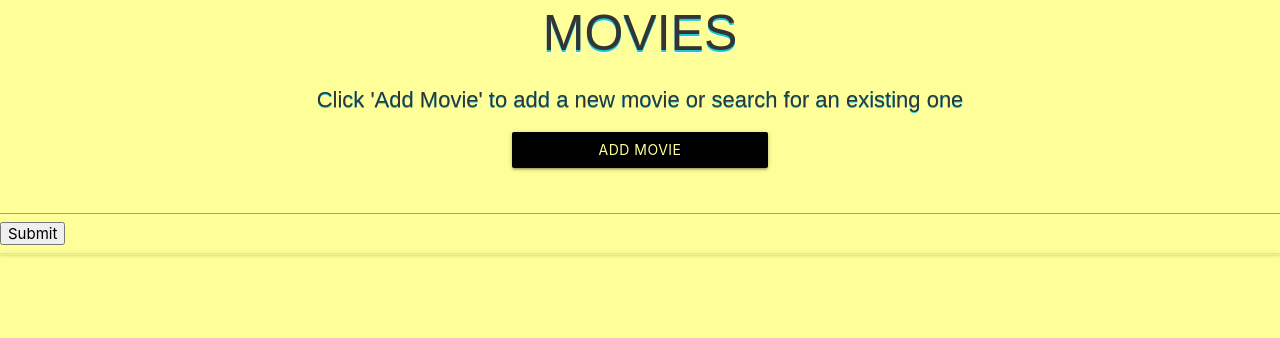
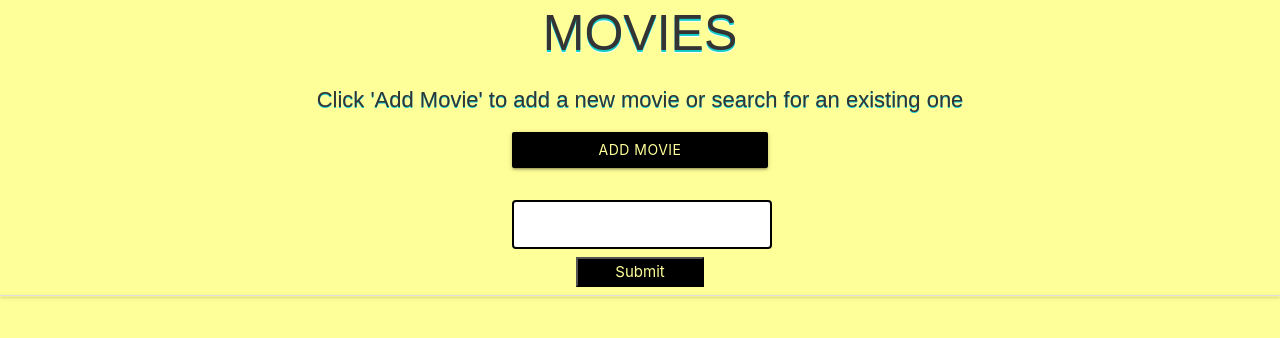
Before and after one commit to cfaulkner985/hollywood-reviews, a Flask app: page /get_movies in a window 1280 px wide. Shown: the part 218-556 px from the top of the page. Run offline with Flask 2, Linux system fonts and the light colour scheme; data that the repository does not hold is empty; some libraries are stand-ins or nearby versions.

Commit message:
Removed comments and styled search bar

```diff
--- a/static/css/style.css
+++ b/static/css/style.css
@@ -1,9 +1,15 @@
-/********** ALL PAGES  **********/
+/*
+* Prefixed by https://autoprefixer.github.io
+* PostCSS: v7.0.29,
+* Autoprefixer: v9.7.6
+* Browsers: last 4 version
+*/
+
 body {
   background-color: rgb(255, 255, 153);
 }
 
-/***** NAV BAR  *****/
+/***** CHANGING THE COLOUR, FONT SIZE AND POSITION OF THE NAV BAR  *****/
 nav {
   background-color: #000000;
   height: 12em;
@@ -18,17 +24,20 @@ nav ul a {
   padding: 2em 1.5em;
 }
 
-/***** SIDE BAR  *****/
+.nav-wrapper img {
+  height: 5em;
+  margin-bottom: 2em;
+}
+
 .sidenav {
   background-color: rgb(255, 255, 153);
 }
 
-/***** LOGO  *****/
 .brand-logo {
   margin-right: 1em;
 }
 
-/***** HEADING  *****/
+/***** CHANGING HEADINGS AND SUB HEADINGS TO HAVE A NICE SHADOW EFFECT WITH A BIG CLEAR FONT *****/
 h2 {
   text-align: center;
   margin: 1em 0 0.5em 0;
@@ -41,7 +50,6 @@ h2 {
   text-shadow: 0 2px #13cec4, 0 3px white;
 }
 
-/***** HEADING  *****/
 h4 {
   text-align: center;
   margin: 1em 0 0.5em 0;
@@ -53,9 +61,6 @@ h4 {
   text-shadow: 0 1px #13cec4, 0 1px white;
 }
 
-
-/********** USER PAGE  **********/
-/***** SLIDER IMAGES  *****/
 h1 {
   text-shadow: 4px 4px #000000;
   font-weight: bold;
@@ -67,30 +72,10 @@ h3 {
   font-size: 2em;
 }
 
-/***** FORM  *****/
-.input-field {
+.input-box {
   background-color: rgb(255, 255, 255);
   border: 2px solid black;
   border-radius: 4px;
-}
-
-.nav-wrapper img {
-  height: 5em;
-  margin-bottom: 2em;
-}
-
-.input-field label {
-  color: #000;
-}
-
-.input-field input[type="text"]:focus + label {
-  color: #000;
-  padding-top: 1em;
-}
-
-.input-field input[type="email"]:focus + label {
-  color: #000;
-  padding-top: 1em;
 }
 
 .row .col {
@@ -99,7 +84,19 @@ h3 {
   margin-right: auto;
 }
 
-/***** RATINGS BAR  *****/
+#search {
+  background-color: rgb(255, 255, 255);
+  border: 2px solid black;
+  border-radius: 4px;
+  width: 20%;
+  margin-left: 40%;
+  margin-right: 30%;
+  margin-top: 2em;
+  text-align: center;
+}
+
+/***** CHANGING RATING BAR TO A BLUE BAR AND WHITE CUSOR TO MATCH THE SITE  *****/
+/***** I ADDED CODE TO MAKE SURE IT LOAD PROPERLY ON DIFFERENT BROWSERS  *****/
 input[type="range"] {
   -webkit-appearance: none;
   margin: 18px 0;
@@ -192,23 +189,17 @@ input[type="range"]:focus::-ms-fill-upper {
   display: block;
 }
 
-/********** REVIEWS PAGE  **********/
-/***** BUTTONS  *****/
 .reviews_button {
   color: rgb(255, 255, 153);
   margin-left: 1em;
 }
 
-/********** EDIT REVIEWS PAGE  **********/
-/***** BUTTONS  *****/
 .edit_review {
   color: rgb(255, 255, 153);
   margin: auto;
   display: block;
 }
 
-/********** MOVIES PAGE  **********/
-/***** BUTTONS  *****/
 .insert_movie {
   color: rgb(255, 255, 153);
   margin: auto;
@@ -216,8 +207,15 @@ input[type="range"]:focus::-ms-fill-upper {
   margin-top: 1em;
 }
 
-/********** ADD MOVIES PAGE  **********/
-/***** BUTTONS  *****/
+#submit_form {
+  color: rgb(255, 255, 153);
+  background-color: black;
+  margin: auto;
+  display: block;
+  width: 10%;
+  height: 2em;
+}
+
 .add_movie {
   color: rgb(255, 255, 153);
   width: 20%;
```
